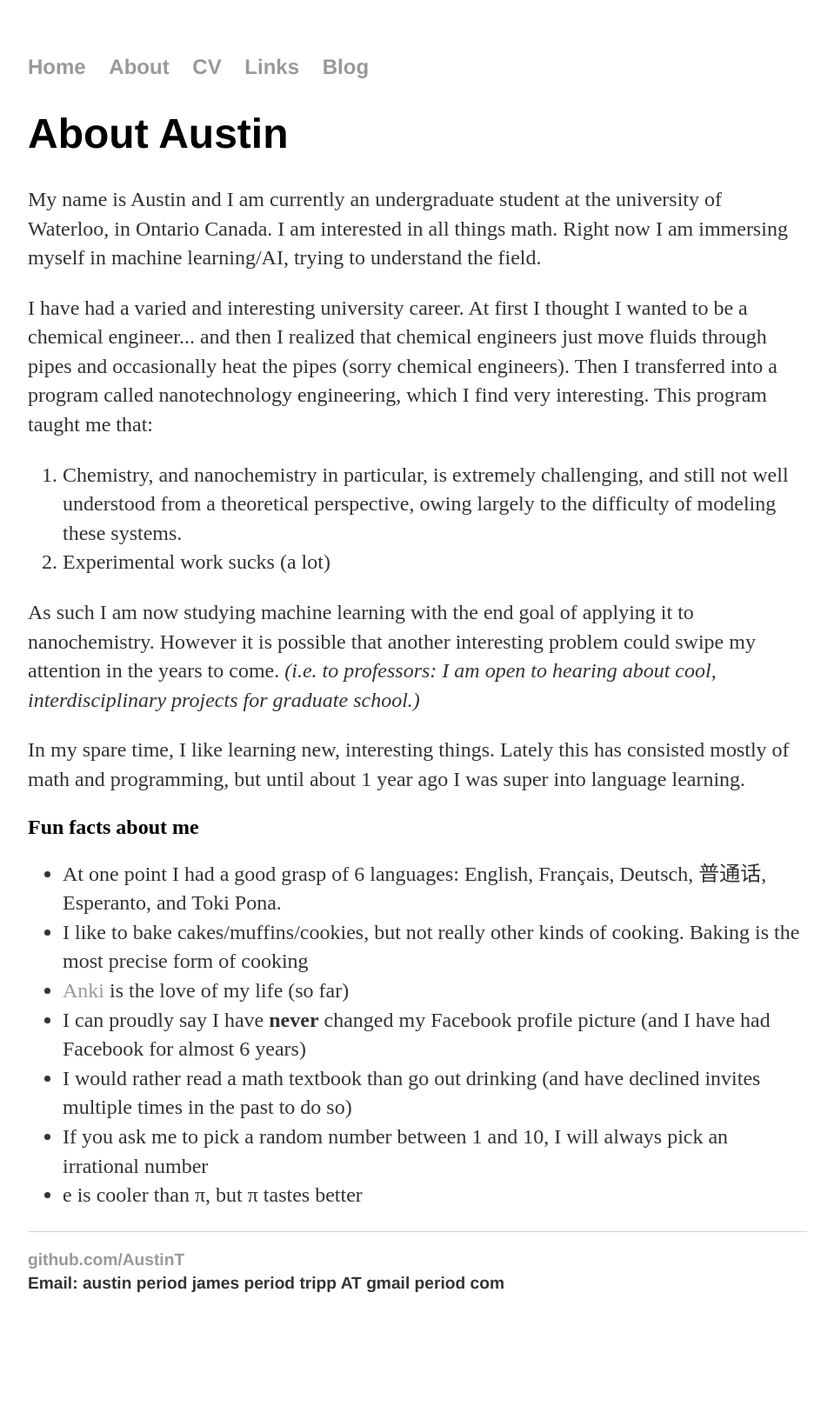
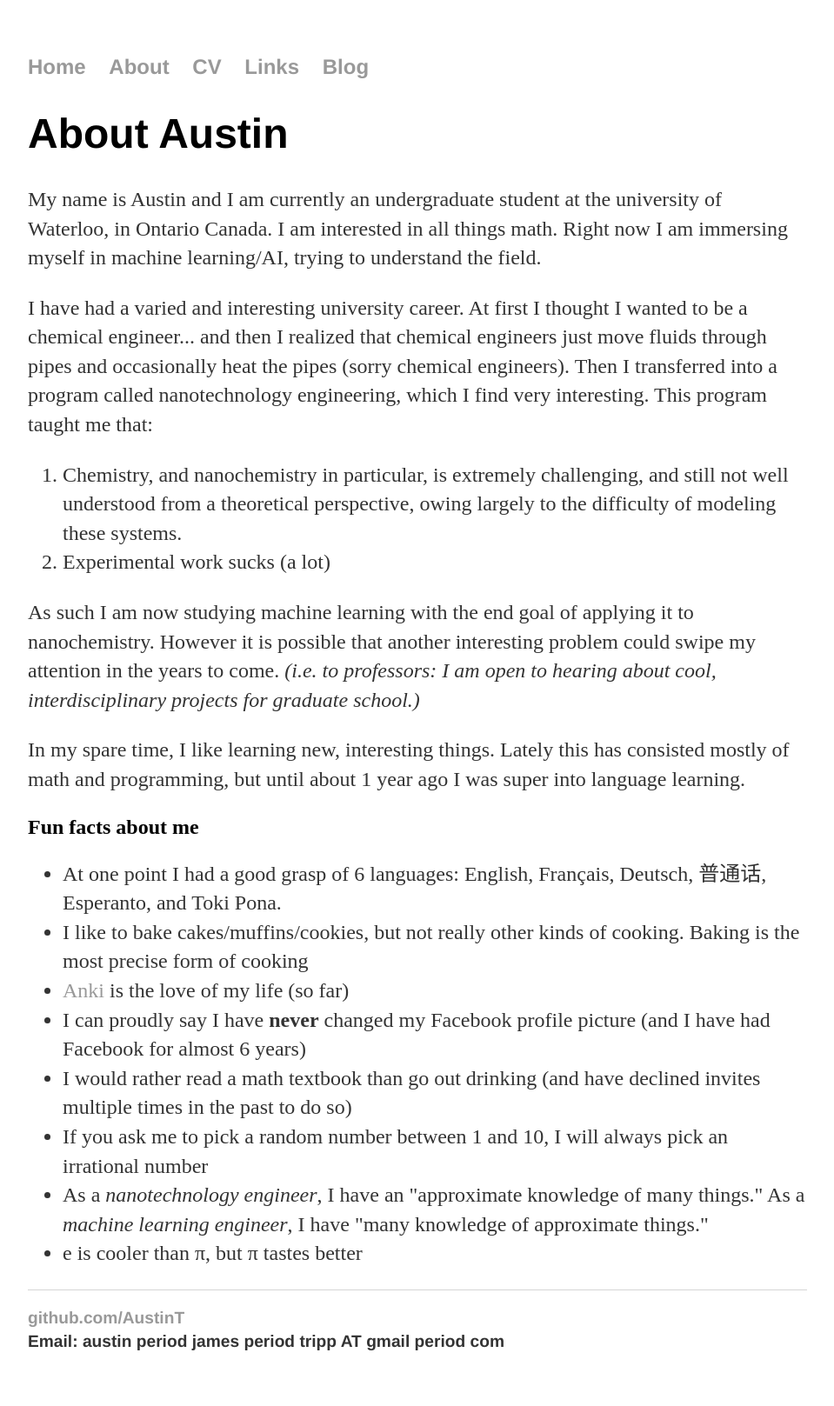
Before and after one commit to AustinT/AustinT.github.io, a Jekyll site: the page built from about/index.html, in a window 1280 px wide. Shown: the whole page at 87% size, without its empty margins (160-1119 px from the left). Built offline with Jekyll 4.4.1, drawn with Linux system fonts in a browser that asks for light colours; before the commit the page ends 1550 px from its top, so only the background shows below that.

Commit message:
Added an [arguably] witty comment into my about section.

```diff
--- a/about/index.html
+++ b/about/index.html
@@ -53,6 +53,8 @@ title: About Austin
             times in the past to do so)</li>
             <li>If you ask me to pick a random number between 1
             and 10, I will always pick an irrational number</li>
+	    <li>As a <i>nanotechnology engineer</i>, I have an "approximate knowledge of many things."
+		    As a <i>machine learning engineer</i>, I have "many knowledge of approximate things."</li>
             <li>e is cooler than π, but π tastes better</li>
         </ul>
 </div><!-- /.blurb -->
```
